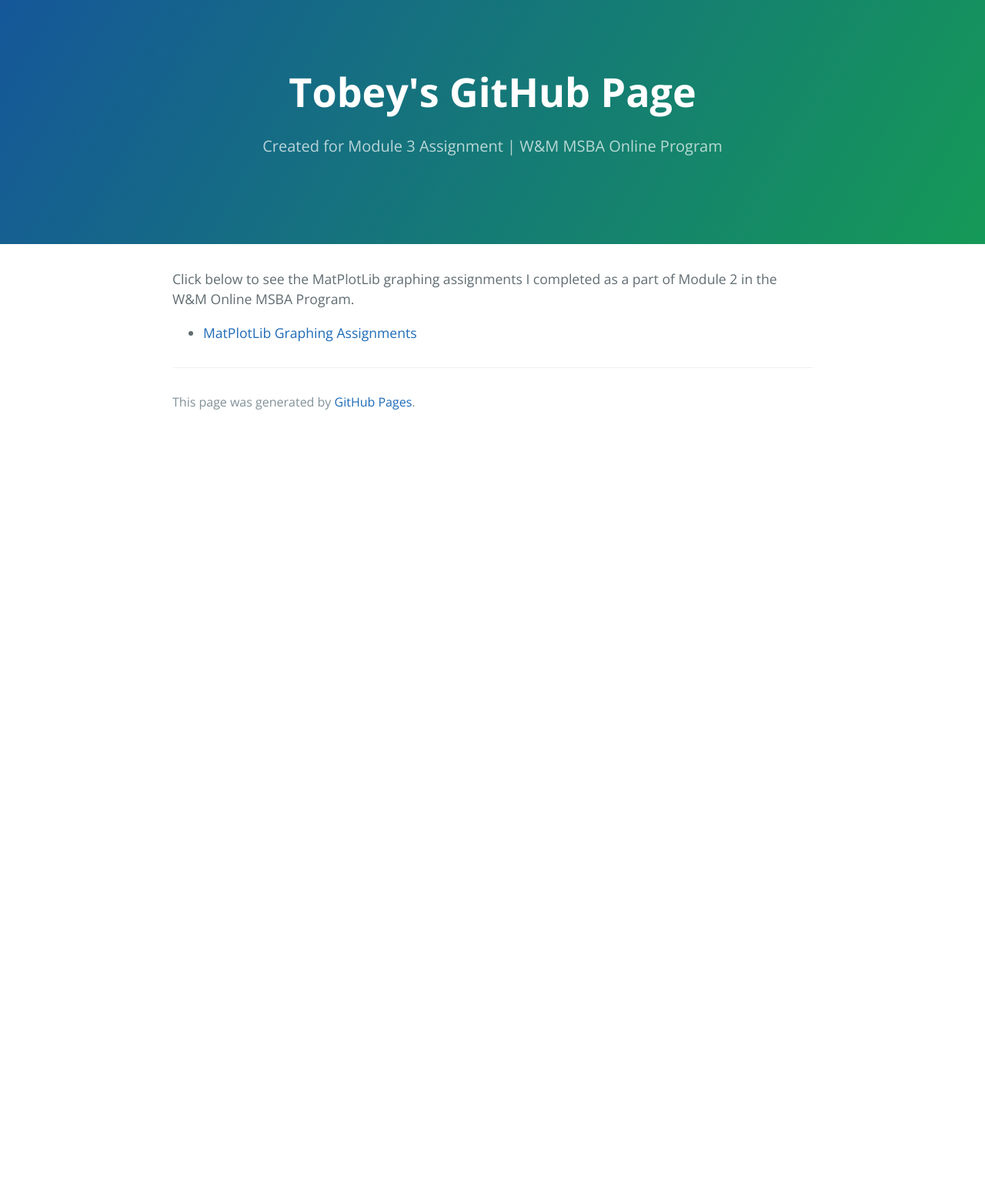
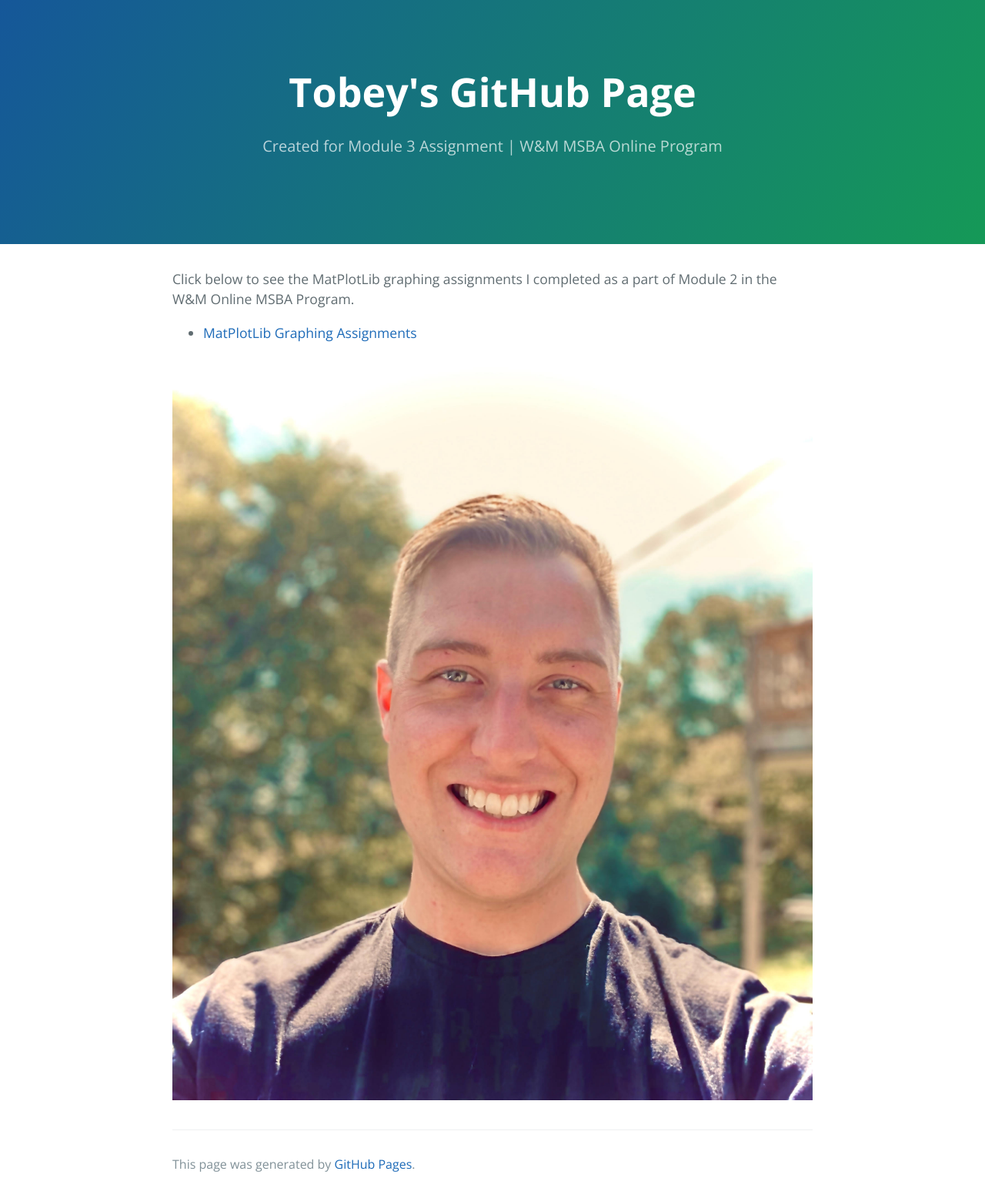
Before and after one commit to yebot10/yebot10.github.io, a Jekyll site: the page built from index.md, in a window 1280 px wide. Shown: the whole page at 77% size. Built offline with Jekyll 4.4.1, drawn with Linux system fonts in a browser that asks for light colours; our own code applies the rules of GitHub Pages for plain Markdown files; before the commit the page ends 900 px from its top, so only the background shows below that.

Commit message:
Update index.md

```diff
--- a/index.md
+++ b/index.md
@@ -6,3 +6,5 @@ description: Created for Module 3 Assignment | W&M MSBA Online Program
 Click below to see the MatPlotLib graphing assignments I completed as a part of Module 2 in the W&M Online MSBA Program.
 
 - [MatPlotLib Graphing Assignments](/just_for_fun)
+
+![My Profile Picture](/pics/profile-pic.jpg)
```
